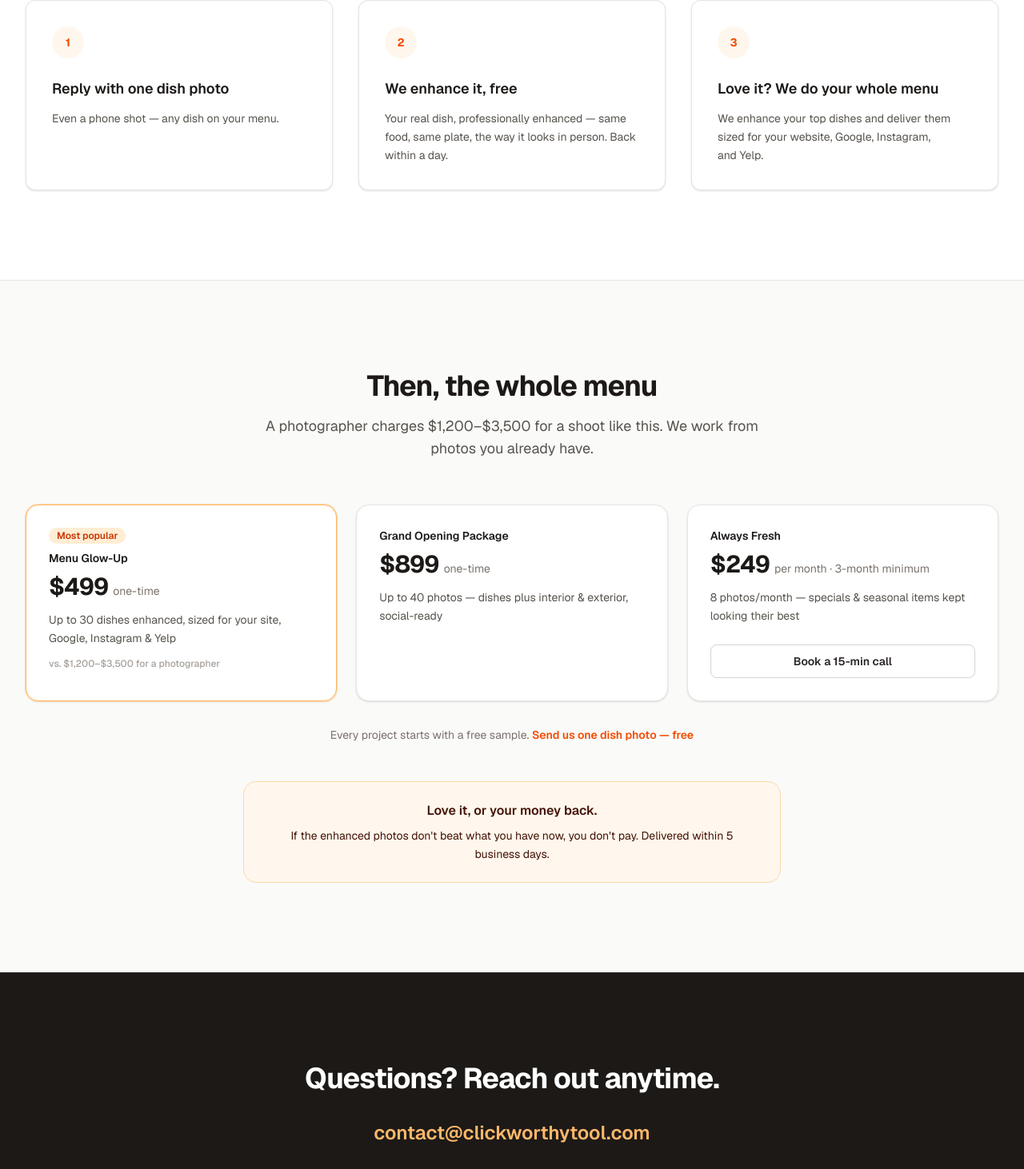
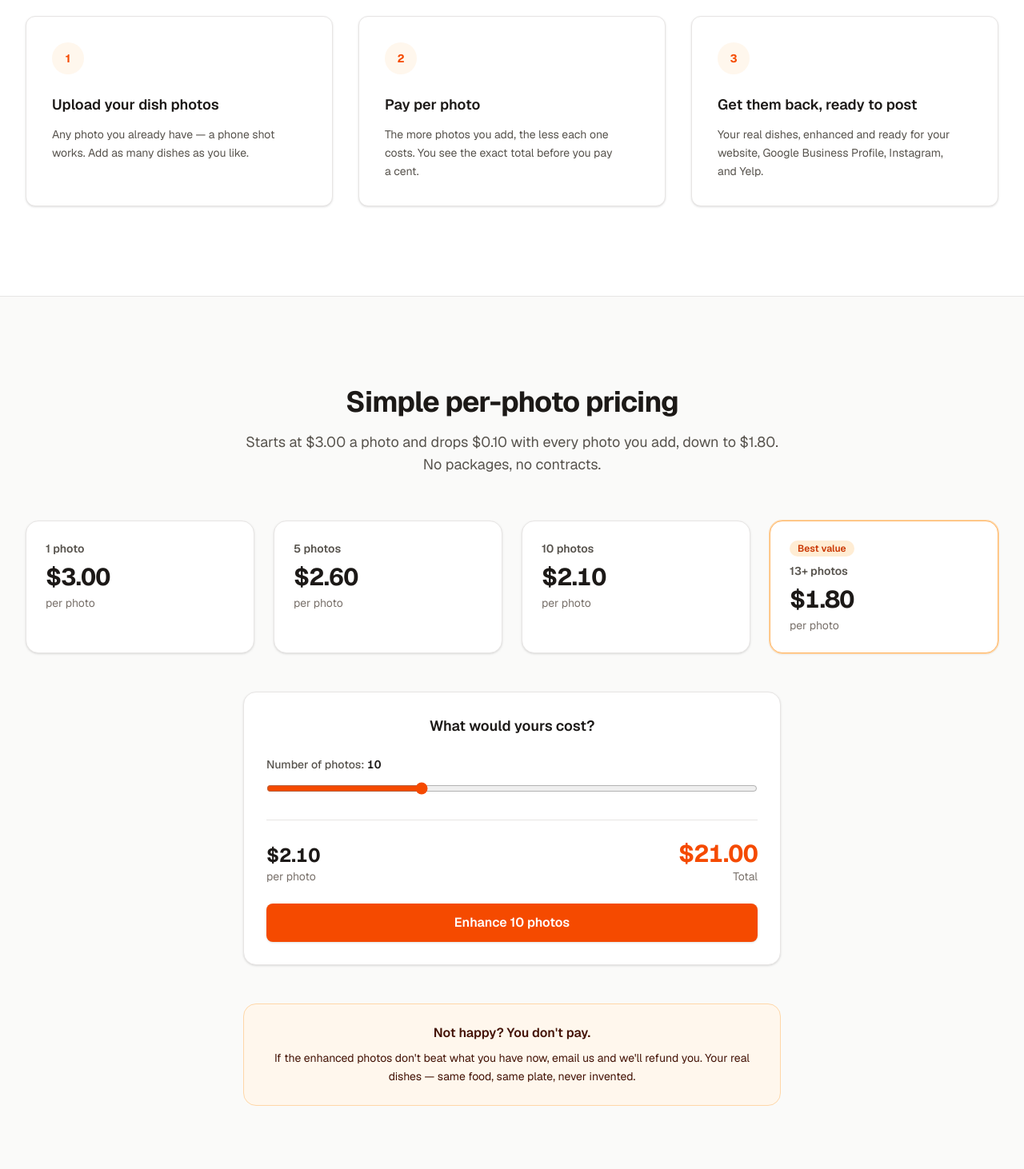
Before and after one commit to enriquehernandezit-oss/clickworthy, a Next.js app: page / in a window 1280 px wide. Shown: the part 1017-2479 px from the top of the page at 80% size. Built offline with nearby package versions, Linux system fonts and the light colour scheme; no server answers.

Commit message:
Reposition landing to sell one-time self-serve photo enhancement

```diff
--- a/app/components/Header.tsx
+++ b/app/components/Header.tsx
@@ -1,6 +1,4 @@
 import Link from "next/link";
-
-const CONTACT_EMAIL = "contact@clickworthytool.com";
 
 // Shared across every route so the brand/nav stay identical everywhere.
 // Nav links point at the landing page's anchors (via "/#...") so they work
@@ -26,12 +24,12 @@ export default function Header() {
             Contact
           </Link>
         </nav>
-        <a
-          href={`mailto:${CONTACT_EMAIL}`}
+        <Link
+          href="/enhance"
           className="btn-press rounded-lg bg-stone-900 px-4 py-2 text-sm font-semibold text-white shadow-sm hover:bg-stone-800"
         >
           Get Started
-        </a>
+        </Link>
       </div>
     </header>
   );
--- a/app/enhance/EnhanceClient.tsx
+++ b/app/enhance/EnhanceClient.tsx
@@ -150,7 +150,8 @@ function UploadForm({ cancelled }: { cancelled: boolean }) {
           </h1>
           <p className="max-w-2xl text-base [text-wrap:pretty] leading-relaxed text-stone-600">
             Upload your food, menu, and interior photos, describe how you&apos;d like them
-            enhanced, and get AI-enhanced versions back — ready to download.
+            enhanced, and get them back professionally enhanced — your real dishes, ready
+            to download.
           </p>
         </div>
 
--- a/app/layout.tsx
+++ b/app/layout.tsx
@@ -13,9 +13,9 @@ const geistMono = Geist_Mono({
 });
 
 export const metadata: Metadata = {
-  title: "Clickworthy — AI-Powered Photo Enhancement for Restaurants",
+  title: "Clickworthy — Professional Photo Enhancement for Restaurants",
   description:
-    "We identify restaurants with underperforming photos on Google Maps and other listing platforms, and enhance them using AI to help attract more customers online.",
+    "Upload the dish photos you already have and get them back professionally enhanced — ready for your website, Google Business Profile, Instagram, and Yelp. Your real dishes, from $1.80 a photo.",
 };
 
 export default function RootLayout({
--- a/app/page.tsx
+++ b/app/page.tsx
@@ -1,11 +1,24 @@
 "use client";
 
 import { useState } from "react";
+import Link from "next/link";
 import Header from "./components/Header";
-import { PACKAGE_ORDER, PACKAGES, formatCents } from "@/lib/packages";
+import { pricePerPhotoCents, totalPriceCents, formatCents } from "@/lib/pricing";
 
 const CONTACT_EMAIL = "contact@clickworthytool.com";
-const BOOKING_URL = process.env.NEXT_PUBLIC_BOOKING_URL;
+
+// Everything price-facing is derived from lib/pricing.ts — the same module the
+// checkout route prices against — so the landing can never quote a number the
+// customer isn't actually charged.
+const STEP_CENTS = pricePerPhotoCents(1) - pricePerPhotoCents(2);
+// First quantity where the per-photo price bottoms out (the "N+" tier).
+const FLOOR_QTY = (() => {
+  const floor = pricePerPhotoCents(Number.MAX_SAFE_INTEGER);
+  for (let q = 1; q < 100; q++) if (pricePerPhotoCents(q) === floor) return q;
+  return 1;
+})();
+const TIER_QUANTITIES = [1, 5, 10, FLOOR_QTY];
+const CALC_MAX = 30;
 
 type Lang = "en" | "es";
 
@@ -51,56 +64,70 @@ const COPY = {
   en: {
     switchTo: "ES",
     heroBadge: "For independent restaurants",
-    heroTitle: "You pay DoorDash 30% to make your food look good on their app.",
+    heroTitle: "Your menu photos, professionally enhanced.",
     heroSub:
-      "Your own website, Google profile, and Instagram are the only places you keep 100% of the order. We make your real dishes look better than your delivery listing — so more customers order direct.",
-    heroCta: "Send us one dish photo — free",
-    heroNote: "We enhance it and send it back within a day. No cost, no catch.",
+      "Upload the photos you already have — even phone shots. We enhance your real dishes so your own website, Google profile, and Instagram finally look better than your delivery listing.",
+    heroCta: "Enhance my photos",
+    heroNote: (from: string) => `From ${from} a photo. No subscription, no minimum — you pay once for exactly what you upload.`,
     before: "Before",
     after: "After",
     howTitle: "How it works",
-    howSub: "Start with one photo. No commitment.",
+    howSub: "Upload today, get them back ready to post.",
     how: [
-      { t: "Reply with one dish photo", d: "Even a phone shot — any dish on your menu." },
-      { t: "We enhance it, free", d: "Your real dish, professionally enhanced — same food, same plate, the way it looks in person. Back within a day." },
-      { t: "Love it? We do your whole menu", d: "We enhance your top dishes and deliver them sized for your website, Google, Instagram, and Yelp." },
+      { t: "Upload your dish photos", d: "Any photo you already have — a phone shot works. Add as many dishes as you like." },
+      { t: "Pay per photo", d: "The more photos you add, the less each one costs. You see the exact total before you pay a cent." },
+      { t: "Get them back, ready to post", d: "Your real dishes, enhanced and ready for your website, Google Business Profile, Instagram, and Yelp." },
     ],
-    offerTitle: "Then, the whole menu",
-    offerSub: "A photographer charges $1,200–$3,500 for a shoot like this. We work from photos you already have.",
-    anchor: "vs. $1,200–$3,500 for a photographer",
-    popular: "Most popular",
-    bookCall: "Book a 15-min call",
-    startFree: "Every project starts with a free sample.",
-    guaranteeTitle: "Love it, or your money back.",
-    guaranteeBody: "If the enhanced photos don't beat what you have now, you don't pay. Delivered within 5 business days.",
+    priceTitle: "Simple per-photo pricing",
+    priceSub: (base: string, step: string, floor: string) =>
+      `Starts at ${base} a photo and drops ${step} with every photo you add, down to ${floor}. No packages, no contracts.`,
+    perPhoto: "per photo",
+    onePhoto: "1 photo",
+    nPhotos: (n: number) => `${n} photos`,
+    nPlusPhotos: (n: number) => `${n}+ photos`,
+    bestValue: "Best value",
+    calcTitle: "What would yours cost?",
+    calcLabel: "Number of photos",
+    calcTotal: "Total",
+    calcCta: (n: number) => `Enhance ${n} ${n === 1 ? "photo" : "photos"}`,
+    guaranteeTitle: "Not happy? You don't pay.",
+    guaranteeBody:
+      "If the enhanced photos don't beat what you have now, email us and we'll refund you. Your real dishes — same food, same plate, never invented.",
     contactTitle: "Questions? Reach out anytime.",
     footer: "Real restaurant photos, professionally enhanced.",
   },
   es: {
     switchTo: "EN",
     heroBadge: "Para restaurantes independientes",
-    heroTitle: "Le paga 30% a DoorDash para que su comida se vea bien en la app de ellos.",
+    heroTitle: "Las fotos de su menú, mejoradas profesionalmente.",
     heroSub:
-      "Su propio sitio web, perfil de Google e Instagram son los únicos lugares donde se queda con el 100% de la orden. Hacemos que sus platos reales se vean mejor que en su listado de delivery — para que más clientes ordenen directo.",
-    heroCta: "Envíenos una foto de un plato — gratis",
-    heroNote: "La mejoramos y se la devolvemos en un día. Sin costo, sin compromiso.",
+      "Suba las fotos que ya tiene — aunque sean del celular. Mejoramos sus platos reales para que su propio sitio web, perfil de Google e Instagram por fin se vean mejor que su listado de delivery.",
+    heroCta: "Mejorar mis fotos",
+    heroNote: (from: string) => `Desde ${from} por foto. Sin suscripción, sin mínimo — paga una sola vez por lo que suba.`,
     before: "Antes",
     after: "Después",
     howTitle: "Cómo funciona",
-    howSub: "Empiece con una foto. Sin compromiso.",
+    howSub: "Suba sus fotos hoy y recíbalas listas para publicar.",
     how: [
-      { t: "Responda con la foto de un plato", d: "Aunque sea del celular — cualquier plato de su menú." },
-      { t: "La mejoramos, gratis", d: "Su plato real, mejorado profesionalmente — la misma comida, el mismo plato, como se ve en persona. En un día." },
-      { t: "¿Le encanta? Hacemos todo el menú", d: "Mejoramos sus mejores platos y se los entregamos listos para su sitio, Google, Instagram y Yelp." },
+      { t: "Suba las fotos de sus platos", d: "Cualquier foto que ya tenga — una del celular sirve. Agregue todos los platos que quiera." },
+      { t: "Pague por foto", d: "Mientras más fotos agregue, menos cuesta cada una. Ve el total exacto antes de pagar." },
+      { t: "Recíbalas listas para publicar", d: "Sus platos reales, mejorados y listos para su sitio web, Google Business Profile, Instagram y Yelp." },
     ],
-    offerTitle: "Después, todo el menú",
-    offerSub: "Un fotógrafo cobra $1,200–$3,500 por una sesión así. Nosotros trabajamos con fotos que ya tiene.",
-    anchor: "vs. $1,200–$3,500 de un fotógrafo",
-    popular: "Más popular",
-    bookCall: "Agende una llamada de 15 min",
-    startFree: "Cada proyecto empieza con una muestra gratis.",
-    guaranteeTitle: "Le encanta, o le devolvemos su dinero.",
-    guaranteeBody: "Si las fotos mejoradas no superan lo que tiene ahora, no paga. Entregado en 5 días hábiles.",
+    priceTitle: "Precio simple, por foto",
+    priceSub: (base: string, step: string, floor: string) =>
+      `Empieza en ${base} por foto y baja ${step} con cada foto que agregue, hasta ${floor}. Sin paquetes, sin contratos.`,
+    perPhoto: "por foto",
+    onePhoto: "1 foto",
+    nPhotos: (n: number) => `${n} fotos`,
+    nPlusPhotos: (n: number) => `${n}+ fotos`,
+    bestValue: "Mejor precio",
+    calcTitle: "¿Cuánto le costaría?",
+    calcLabel: "Cantidad de fotos",
+    calcTotal: "Total",
+    calcCta: (n: number) => `Mejorar ${n} ${n === 1 ? "foto" : "fotos"}`,
+    guaranteeTitle: "¿No le gusta? No paga.",
+    guaranteeBody:
+      "Si las fotos mejoradas no superan lo que tiene ahora, escríbanos y le devolvemos su dinero. Sus platos reales — la misma comida, el mismo plato, nada inventado.",
     contactTitle: "¿Preguntas? Escríbanos cuando quiera.",
     footer: "Fotos reales de restaurantes, mejoradas profesionalmente.",
   },
@@ -108,6 +135,7 @@ const COPY = {
 
 export default function Home() {
   const [lang, setLang] = useState<Lang>("en");
+  const [qty, setQty] = useState(10);
   const c = COPY[lang];
 
   return (
@@ -138,13 +166,15 @@ export default function Home() {
               </h1>
               <p className="mt-6 max-w-xl text-lg [text-wrap:pretty] leading-relaxed text-stone-600">{c.heroSub}</p>
               <div className="mt-10 flex flex-col gap-3">
-                <a
-                  href={`mailto:${CONTACT_EMAIL}?subject=${encodeURIComponent("Free sample photo")}`}
+                <Link
+                  href="/enhance"
                   className="btn-press inline-flex items-center justify-center rounded-lg bg-orange-600 px-6 py-3.5 text-base font-semibold text-white shadow-sm hover:bg-orange-700 sm:self-start"
                 >
                   {c.heroCta}
-                </a>
-                <p className="text-sm text-stone-500">{c.heroNote}</p>
+                </Link>
+                <p className="text-sm text-stone-500">
+                  {c.heroNote(formatCents(pricePerPhotoCents(FLOOR_QTY)))}
+                </p>
               </div>
             </div>
 
@@ -189,61 +219,85 @@ export default function Home() {
           </div>
         </section>
 
-        {/* Offer */}
+        {/* Pricing */}
         <section id="pricing" className="border-t border-stone-200 bg-stone-50">
           <div className="mx-auto max-w-7xl px-6 py-24 lg:px-8 lg:py-28">
             <div className="mx-auto max-w-2xl text-center">
-              <h2 className="text-3xl font-bold [text-wrap:balance] tracking-tight sm:text-4xl">{c.offerTitle}</h2>
-              <p className="mt-4 text-lg [text-wrap:pretty] text-stone-600">{c.offerSub}</p>
+              <h2 className="text-3xl font-bold [text-wrap:balance] tracking-tight sm:text-4xl">{c.priceTitle}</h2>
+              <p className="mt-4 text-lg [text-wrap:pretty] text-stone-600">
+                {c.priceSub(
+                  formatCents(pricePerPhotoCents(1)),
+                  formatCents(STEP_CENTS),
+                  formatCents(pricePerPhotoCents(FLOOR_QTY))
+                )}
+              </p>
             </div>
 
-            <div className="mt-14 grid grid-cols-1 gap-6 md:grid-cols-3">
-              {PACKAGE_ORDER.map((id) => {
-                const pkg = PACKAGES[id];
-                const featured = id === "glow_up";
+            {/* Sliding-scale tiers */}
+            <div className="mt-14 grid grid-cols-2 gap-4 md:grid-cols-4 md:gap-6">
+              {TIER_QUANTITIES.map((q, i) => {
+                const best = i === TIER_QUANTITIES.length - 1;
                 return (
                   <div
-                    key={id}
-                    className={`flex flex-col rounded-2xl border bg-white p-7 shadow-sm ${
-                      featured ? "border-orange-300 ring-1 ring-orange-200" : "border-stone-200"
+                    key={q}
+                    className={`flex flex-col rounded-2xl border bg-white p-6 shadow-sm ${
+                      best ? "border-orange-300 ring-1 ring-orange-200" : "border-stone-200"
                     }`}
                   >
-                    {featured && (
+                    {best && (
                       <span className="mb-2 inline-block self-start rounded-full bg-orange-100 px-2.5 py-0.5 text-xs font-semibold text-orange-700">
-                        {c.popular}
+                        {c.bestValue}
                       </span>
                     )}
-                    <div className="text-sm font-semibold">{pkg.name[lang]}</div>
-                    <div className="mt-2 flex items-baseline gap-1.5">
-                      <span className="text-3xl font-bold tracking-tight tabular-nums">{formatCents(pkg.priceCents)}</span>
-                      <span className="text-sm text-stone-500">{pkg.billingNote[lang]}</span>
+                    <div className="text-sm font-semibold text-stone-600">
+                      {q === 1 ? c.onePhoto : best ? c.nPlusPhotos(q) : c.nPhotos(q)}
                     </div>
-                    <p className="mt-3 text-sm [text-wrap:pretty] leading-relaxed text-stone-600">{pkg.blurb[lang]}</p>
-                    {featured && <p className="mt-3 text-xs font-medium text-stone-400">{c.anchor}</p>}
-                    {!pkg.checkoutEnabled && BOOKING_URL && (
-                      <a
-                        href={BOOKING_URL}
-                        target="_blank"
-                        rel="noopener noreferrer"
-                        className="btn-press mt-6 rounded-lg border border-stone-300 px-4 py-2.5 text-center text-sm font-semibold text-stone-800 hover:bg-stone-100"
-                      >
-                        {c.bookCall}
-                      </a>
-                    )}
+                    <div className="mt-2 text-3xl font-bold tracking-tight tabular-nums">
+                      {formatCents(pricePerPhotoCents(q))}
+                    </div>
+                    <div className="mt-1 text-sm text-stone-500">{c.perPhoto}</div>
                   </div>
                 );
               })}
             </div>
 
-            <p className="mt-8 text-center text-sm text-stone-500">
-              {c.startFree}{" "}
-              <a
-                href={`mailto:${CONTACT_EMAIL}?subject=${encodeURIComponent("Free sample photo")}`}
-                className="font-semibold text-orange-600 underline-offset-2 hover:underline"
+            {/* Live calculator */}
+            <div className="mx-auto mt-12 max-w-2xl rounded-2xl border border-stone-200 bg-white p-7 shadow-sm">
+              <h3 className="text-center text-lg font-semibold">{c.calcTitle}</h3>
+
+              <label htmlFor="qty" className="mt-6 block text-sm font-medium text-stone-600">
+                {c.calcLabel}: <span className="font-semibold tabular-nums text-stone-900">{qty}</span>
+              </label>
+              <input
+                id="qty"
+                type="range"
+                min={1}
+                max={CALC_MAX}
+                value={qty}
+                onChange={(e) => setQty(Number(e.target.value))}
+                className="mt-3 w-full accent-orange-600"
+              />
+
+              <div className="mt-6 flex items-end justify-between gap-4 border-t border-stone-200 pt-6">
+                <div>
+                  <div className="text-2xl font-bold tabular-nums">{formatCents(pricePerPhotoCents(qty))}</div>
+                  <div className="text-sm text-stone-500">{c.perPhoto}</div>
+                </div>
+                <div className="text-right">
+                  <div className="text-3xl font-bold tracking-tight tabular-nums text-orange-600">
+                    {formatCents(totalPriceCents(qty))}
+                  </div>
+                  <div className="text-sm text-stone-500">{c.calcTotal}</div>
+                </div>
+              </div>
+
+              <Link
+                href="/enhance"
+                className="btn-press mt-6 block rounded-lg bg-orange-600 px-6 py-3 text-center text-base font-semibold text-white shadow-sm hover:bg-orange-700"
               >
-                {c.heroCta}
-              </a>
-            </p>
+                {c.calcCta(qty)}
+              </Link>
+            </div>
 
             {/* Guarantee */}
             <div className="mx-auto mt-12 max-w-2xl rounded-2xl border border-orange-200 bg-orange-50 p-6 text-center text-orange-950">
@@ -263,13 +317,6 @@ export default function Home() {
             >
               {CONTACT_EMAIL}
             </a>
-            {BOOKING_URL && (
-              <div className="mt-6">
-                <a href={BOOKING_URL} target="_blank" rel="noopener noreferrer" className="text-sm font-medium text-stone-300 underline-offset-4 hover:text-white hover:underline">
-                  {c.bookCall} →
-                </a>
-              </div>
-            )}
           </div>
         </section>
       </main>
```
